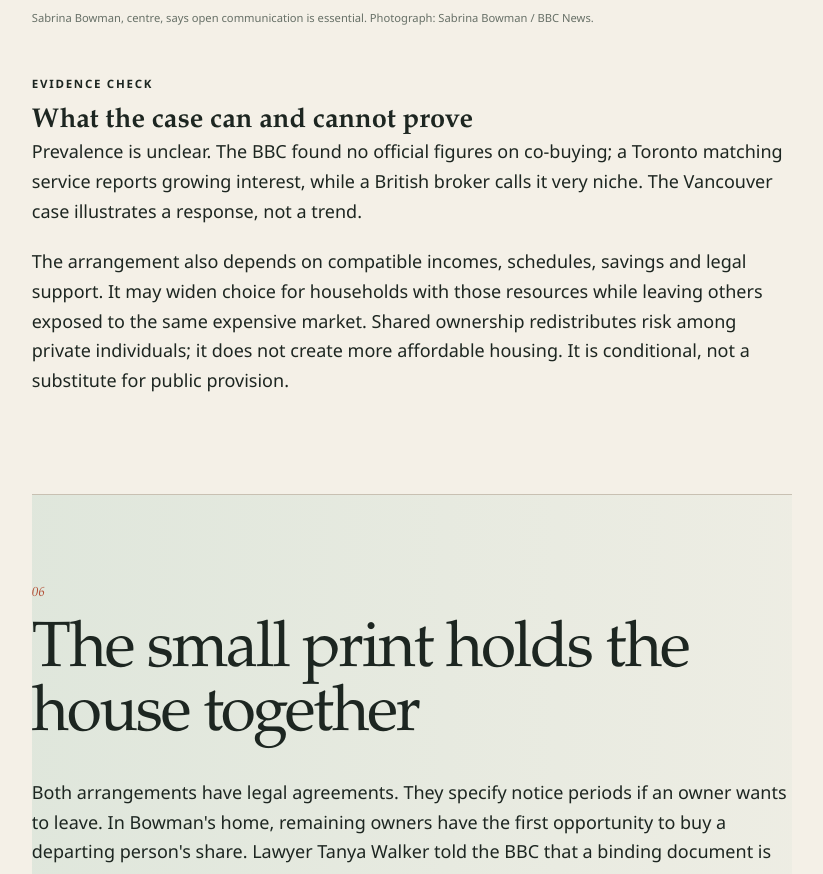
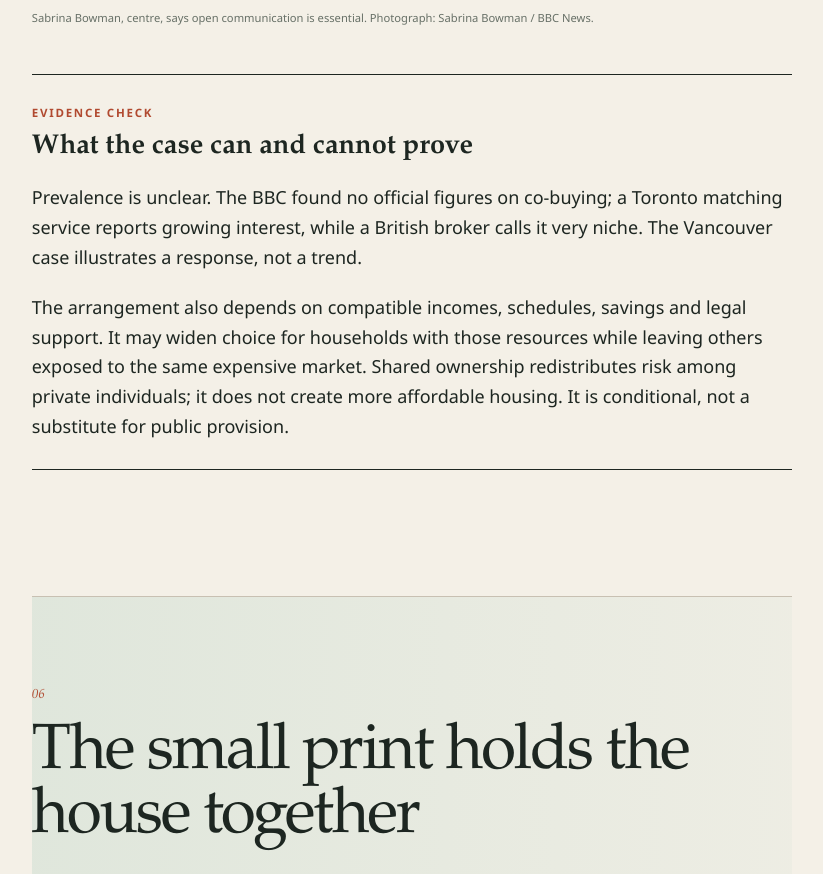
Before and after one commit to huhutemp/shared-ground-is41230, a plain HTML site: page index.html in a window 1280 px wide. Shown: the part 6738-7612 px from the top of the page, without its empty margins (368-1191 px from the left). Drawn offline with Linux system fonts and the light colour scheme.

Commit message:
Style evidence-check analysis

```diff
--- a/css/styles.css
+++ b/css/styles.css
@@ -643,6 +643,26 @@ blockquote cite {
     var(--paper);
 }
 
+.evidence-check {
+  margin: 48px 0;
+  padding: 28px 0;
+  border-top: 1px solid var(--ink);
+  border-bottom: 1px solid var(--ink);
+}
+
+.evidence-check .eyebrow {
+  margin-bottom: 10px;
+  color: var(--rust);
+}
+
+.evidence-check h3 {
+  margin-bottom: 20px;
+}
+
+.evidence-check p:last-child {
+  margin-bottom: 0;
+}
+
 .agreement-list {
   margin-top: 42px;
   border-top: 1px solid var(--ink);
```
